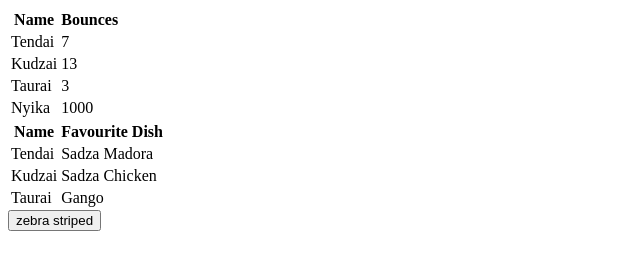
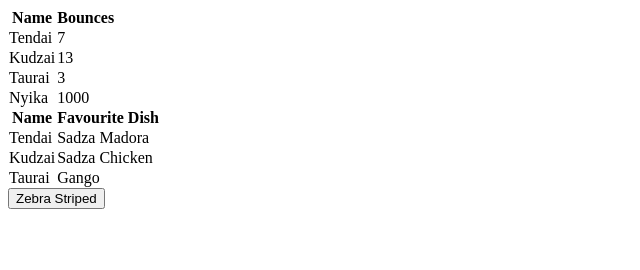
Before and after one commit to takudzwa-cyber/zebra, a plain HTML site: page index.html in a window 1280 px wide. Shown: the whole page, without its empty margins (0-640 px from the left). Drawn offline with Linux system fonts and the light colour scheme.

Commit message:
Update index.html

```diff
--- a/index.html
+++ b/index.html
@@ -4,6 +4,7 @@
 <title>zebra-striped</title>
 
  <style>
+   table {border-collapse: collapse;}
 
   .odd{background-color: black;}
 
@@ -15,13 +16,13 @@
 
   if(document.getElementsByTagName){
 
-    var table = document.getElementById(id);
+    var table = document.getElementById("thetable");
 
     var rows = table.getElementsByTagName("tr");
 
     for(i = 0; i < rows.length; i++){
 
-  //manipulate rows
+
 
       if(i % 2 == 0){
 
@@ -82,7 +83,7 @@
   <td>Gango</td>
 </tr>
 </table>
-<input type="button" value="zebra striped" onClick=" function alternate(id);">
+<input type="button" value="Zebra Striped" onClick=" function alternate(id);">
 
 </body>
 </html>
```
